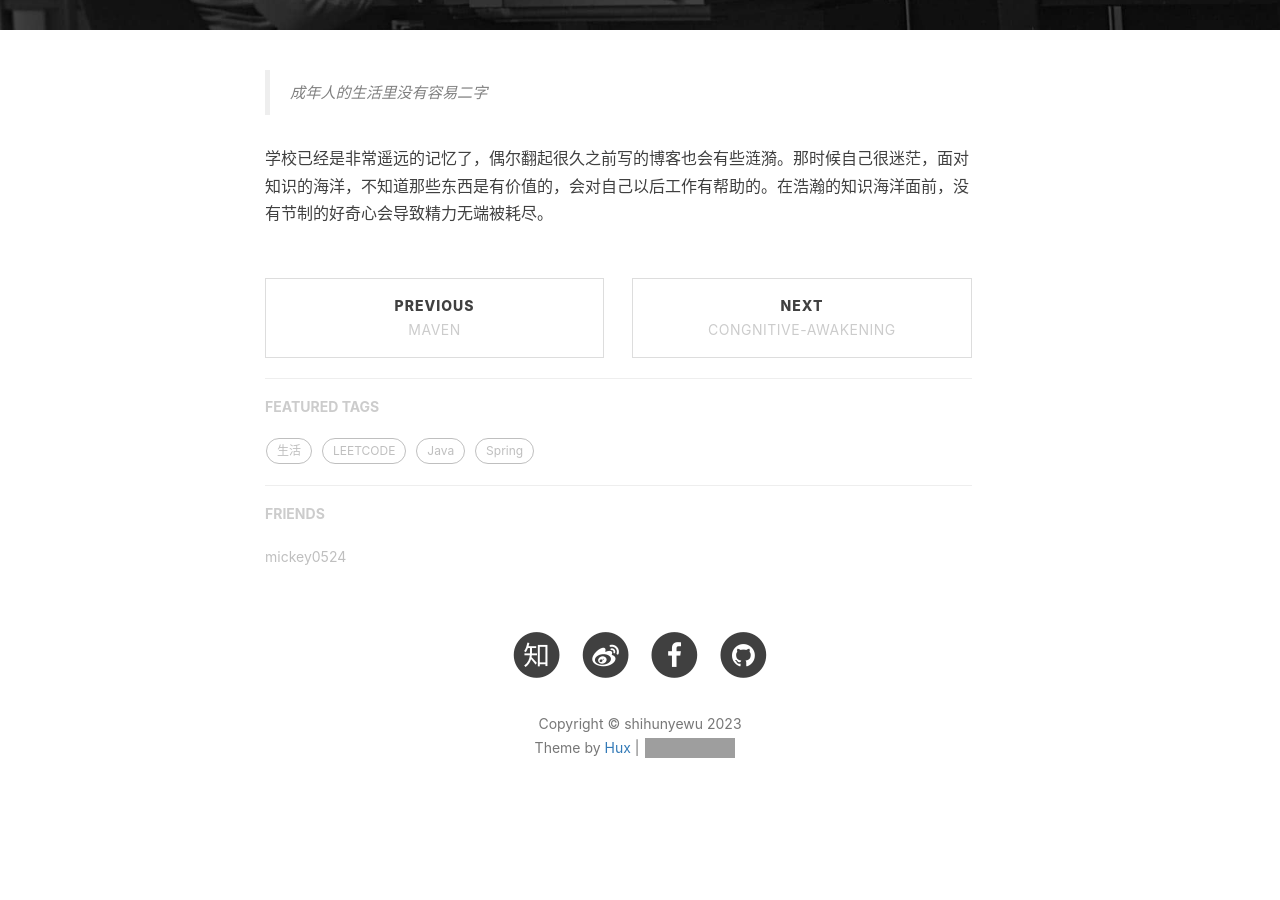
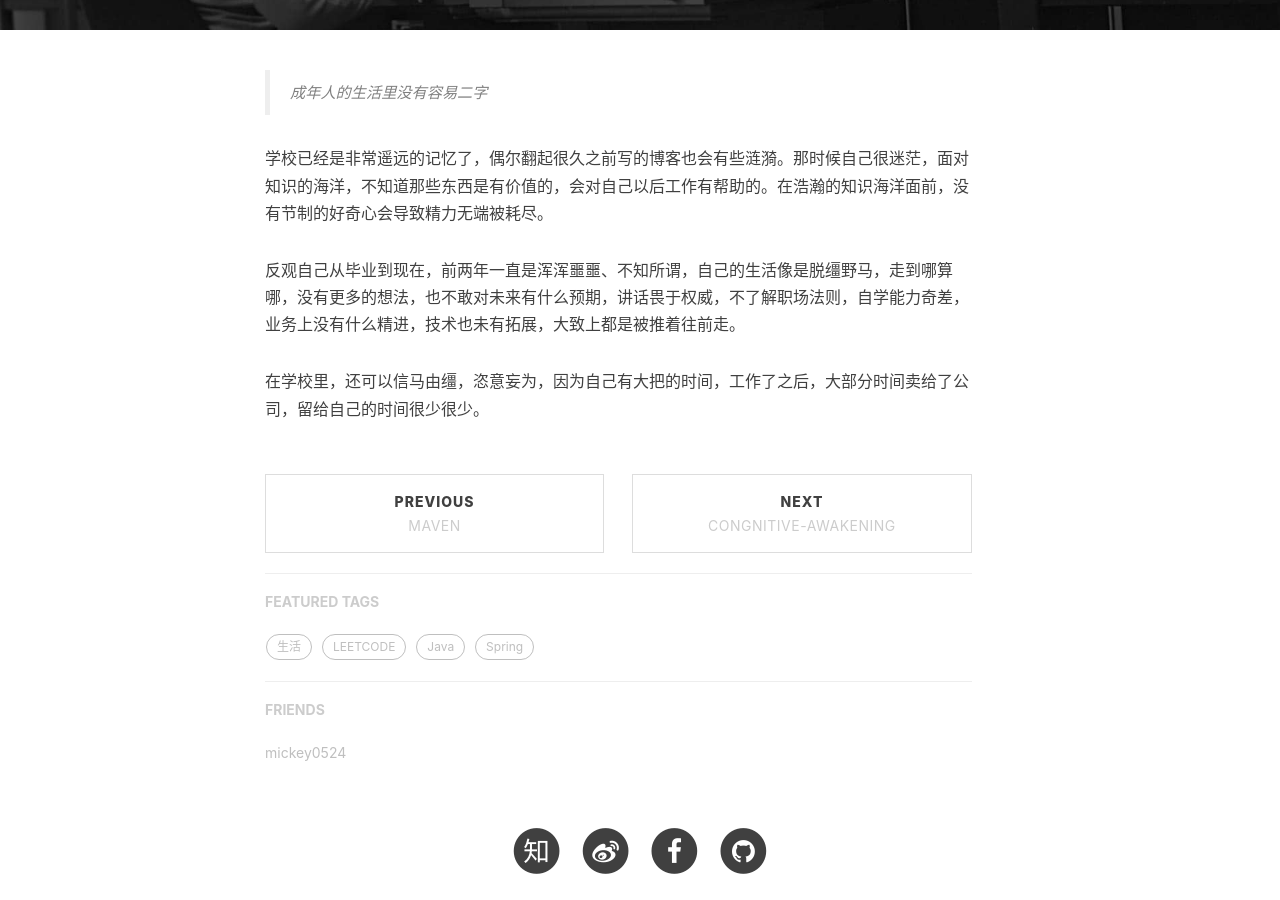
Before and after one commit to shihunyewu/shihunyewu.github.io, a Jekyll site: the page built from _posts/2021-02-21-work-life.md, in a window 1280 px wide and 900 px high, scrolled down 493 px. Built offline with Jekyll 4.4.1, drawn with Linux system fonts in a browser that asks for light colours; nearby versions of some CDN libraries; comment, search, counter and statistics services are not loaded; before the commit the page ends 1345 px from its top, so only the background shows below that; grey boxes are pictures that could not be loaded.

Commit message:
Update 2021-02-21-work-life.md

```diff
--- a/_posts/2021-02-21-work-life.md
+++ b/_posts/2021-02-21-work-life.md
@@ -14,3 +14,7 @@ tags:
 > 成年人的生活里没有容易二字
 
 学校已经是非常遥远的记忆了，偶尔翻起很久之前写的博客也会有些涟漪。那时候自己很迷茫，面对知识的海洋，不知道那些东西是有价值的，会对自己以后工作有帮助的。在浩瀚的知识海洋面前，没有节制的好奇心会导致精力无端被耗尽。
+
+反观自己从毕业到现在，前两年一直是浑浑噩噩、不知所谓，自己的生活像是脱缰野马，走到哪算哪，没有更多的想法，也不敢对未来有什么预期，讲话畏于权威，不了解职场法则，自学能力奇差，业务上没有什么精进，技术也未有拓展，大致上都是被推着往前走。
+
+在学校里，还可以信马由缰，恣意妄为，因为自己有大把的时间，工作了之后，大部分时间卖给了公司，留给自己的时间很少很少。
```
